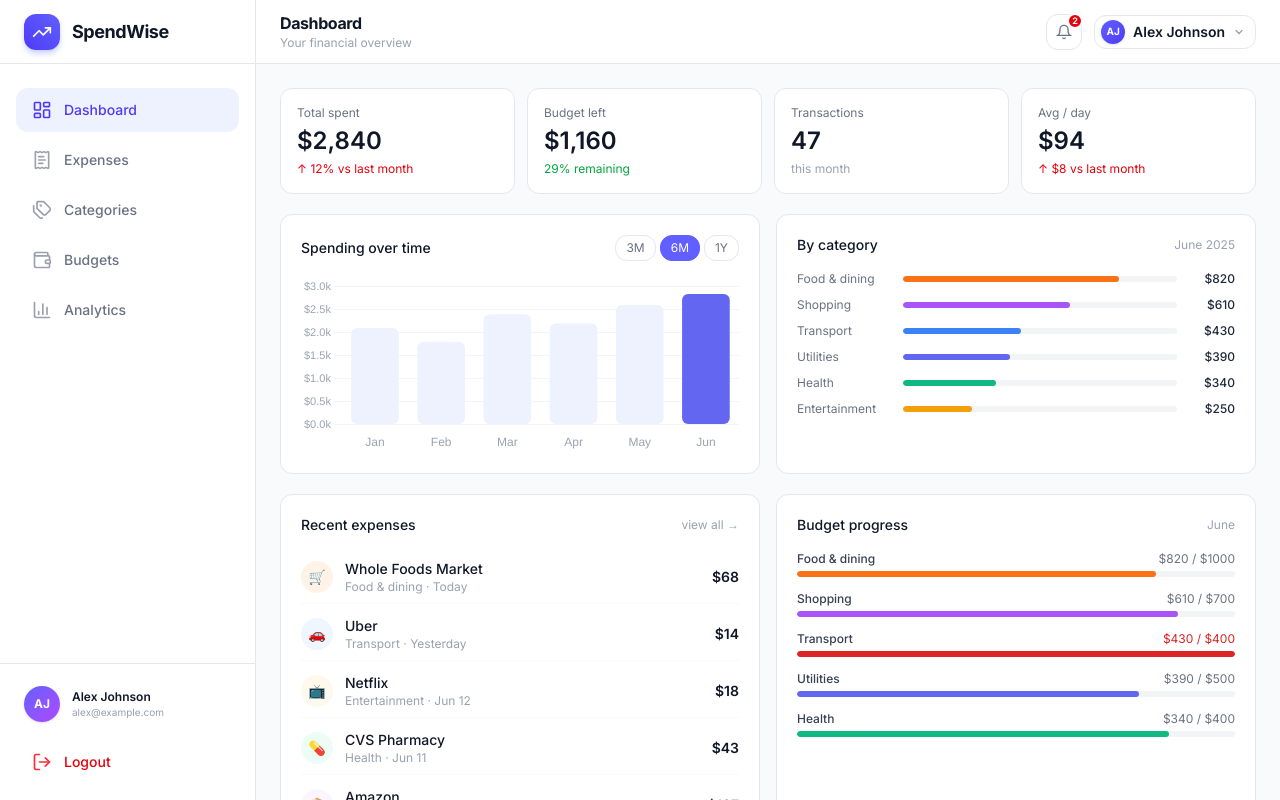
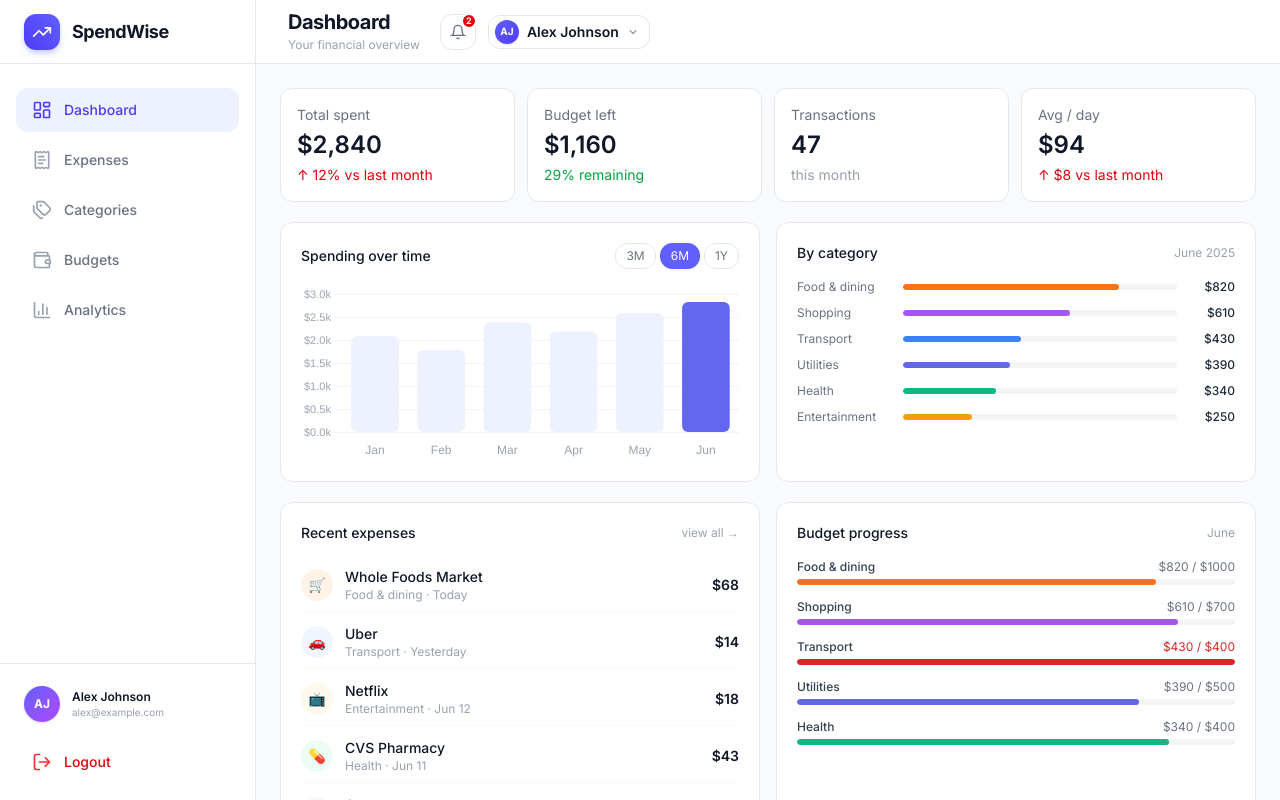
Before and after one commit to Nitesh-77-notty/Expenses_Tracker, a React app in the folder frontend/: page / in a window 1280 px wide. Built offline with nearby package versions, Linux system fonts and the light colour scheme; the HTML template or start-up script is replaced by a standard one.

Commit message:
style: improve font size and add menu in header of dashboard

```diff
--- a/frontend/src/components/Header.jsx
+++ b/frontend/src/components/Header.jsx
@@ -2,6 +2,7 @@ import { useState } from "react";
 import { useLocation } from "react-router-dom";
 import { useAuth } from "../context/AuthContext.jsx";
 import MainButton from "./MainButton.jsx";
+import { Menu, X } from "lucide-react";
 
 const PAGES = {
   "/": {
@@ -98,18 +99,23 @@ export default function Header({
 
   return (
     <header
-      className="h-16 bg-white border-b border-gray-200 flex items-center px-6 gap-4 fixed top-0 right-0 z-40 transition-[left] duration-250 ease-in-out"
+      className="h-16 bg-white border-b border-gray-200 flex items-center md:p-7 gap-4 fixed top-0 right-0 z-40 transition-[left] duration-250 ease-in-out"
       style={{ left: `${sidebarWidth}px` }}
     >
+      <div className="flex items-center gap-2 p-1">
+        <div className="md:hidden ">
+          <Menu size={16} />
+        </div>
         {/* Left: Dynamic Title */}
         <div className="flex-1 min-w-0">
           <div>
-          <h1 className="text-base font-bold text-gray-900 tracking-tight leading-tight">
+            <h1 className="md:text-[20px] font-bold text-gray-900 tracking-tight leading-tight">
               {displayTitle}
             </h1>
             {displaySubtitle && (
               <p className="text-xs text-gray-400 mt-0.5">{displaySubtitle}</p>
             )}
+          </div>
         </div>
       </div>
 
--- a/frontend/src/pages/Dashboard.jsx
+++ b/frontend/src/pages/Dashboard.jsx
@@ -156,9 +156,9 @@ const Dashboard = () => {
             key={m.label}
             className="bg-white border border-gray-200 rounded-xl p-4"
           >
-            <p className="text-xs text-gray-500 mb-1">{m.label}</p>
+            <p className="text-sm text-gray-500 mb-1">{m.label}</p>
             <p className="text-2xl font-semibold text-gray-900">{m.value}</p>
-            <p className={`text-xs mt-1 ${m.subColor}`}>{m.sub}</p>
+            <p className={`text-sm mt-1 ${m.subColor}`}>{m.sub}</p>
           </div>
         ))}
       </div>
```
Lines whose indentation alone changed are shown as unchanged.
